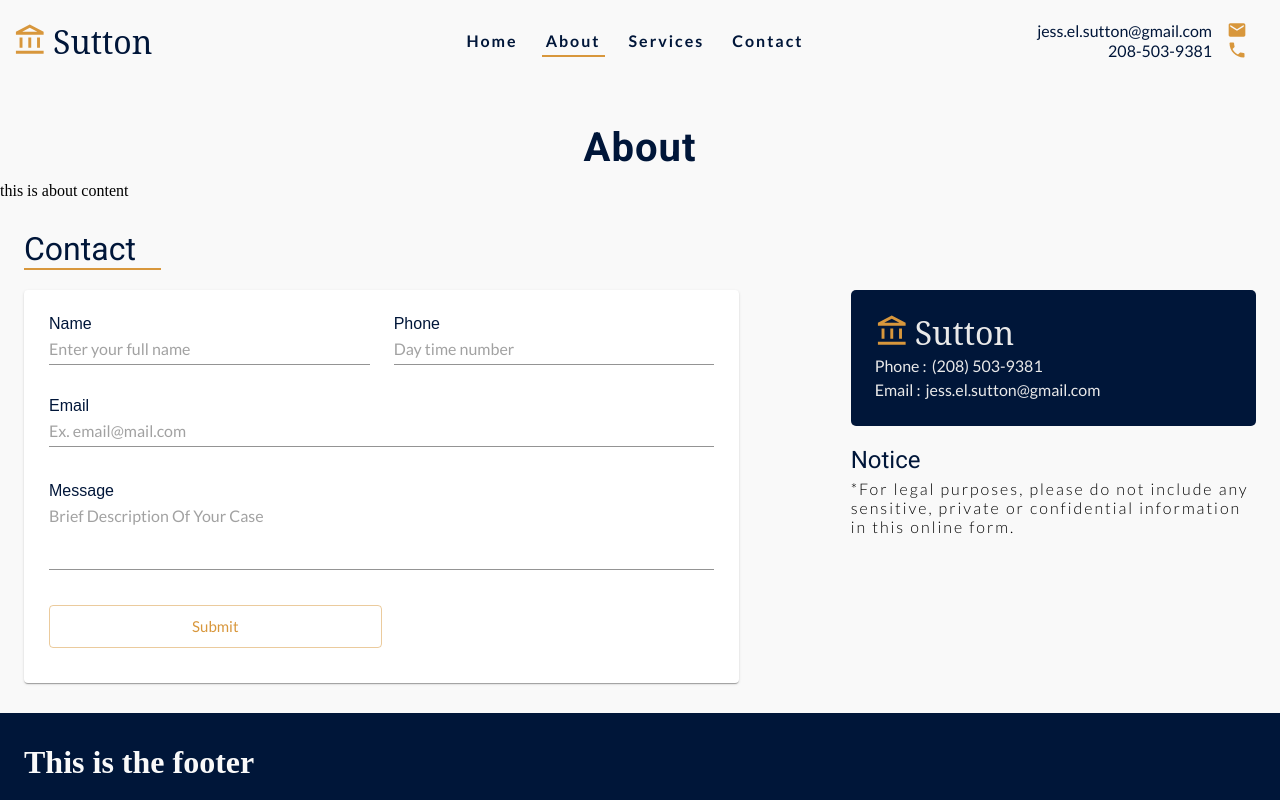
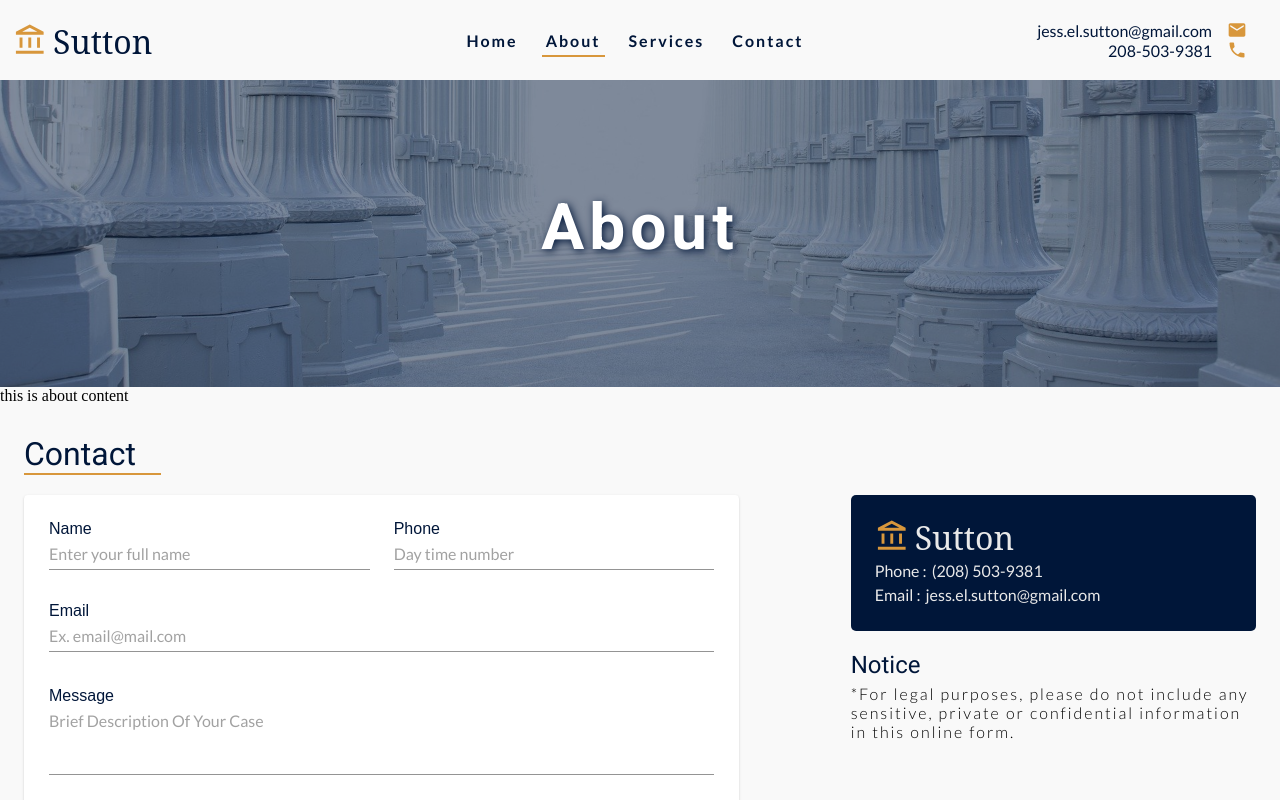
Before and after one commit to pmitch242/jessica-sutton, a React (Create React App) app: page /about in a window 1280 px wide. Shown: the top 800 px of the page. Built offline with nearby package versions, Linux system fonts and the light colour scheme.

Commit message:
re-did header

```diff
--- a/src/App.css
+++ b/src/App.css
@@ -41,6 +41,20 @@
 }
 
 @media only screen and (min-width: 600px) {
+  /* Headrer */
+  .header-container {
+    background-position-y: bottom;
+}
+
+  .header {
+    padding: 125px 0;
+  }
+
+  .header h1 {
+    font-size: 4rem;
+    letter-spacing: 5px;
+}
+
   /* Home */
   #intro{
     background-position-y: 0;
--- a/src/components/Header/header.css
+++ b/src/components/Header/header.css
@@ -1,9 +1,17 @@
 .header-container{
-    margin-top: 125px;
+    background-image: url(../../images/pillers.jpg);
+    margin-top: 70px;
+    background-repeat: no-repeat;
+    background-size: cover;
+}
+
+.header{
+    padding: 90px 0;
+    background-color: rgba(0, 22, 57, 50%);    color: #ffffff;
 }
 
 .header h1{
-    color: #001639;
-    font-size: 2.5rem;
-    letter-spacing: 1px;
+    font-size: 3rem;
+    letter-spacing: 2px;
+    text-shadow: 2px 2px 8px #001639;
 }
```
